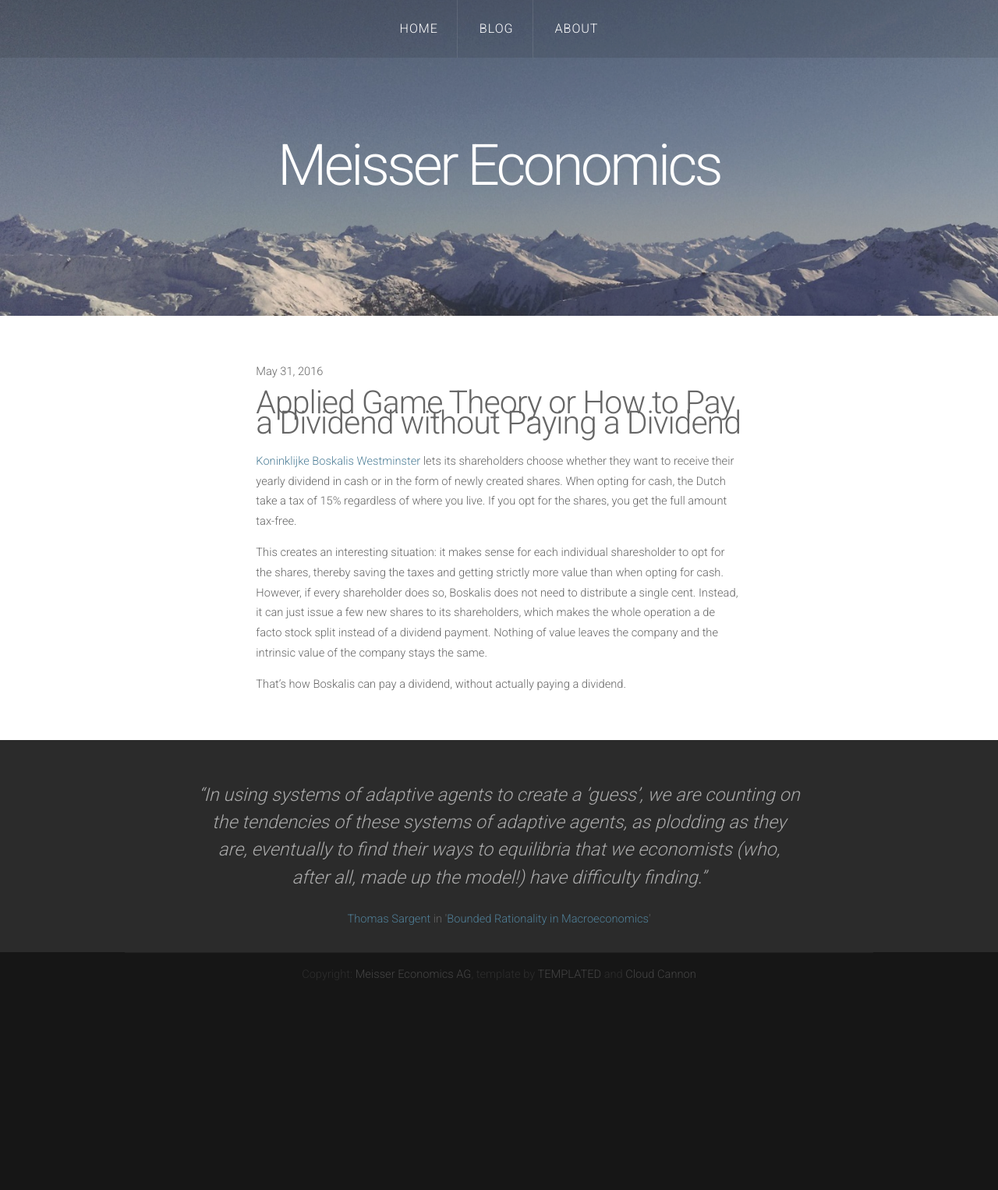
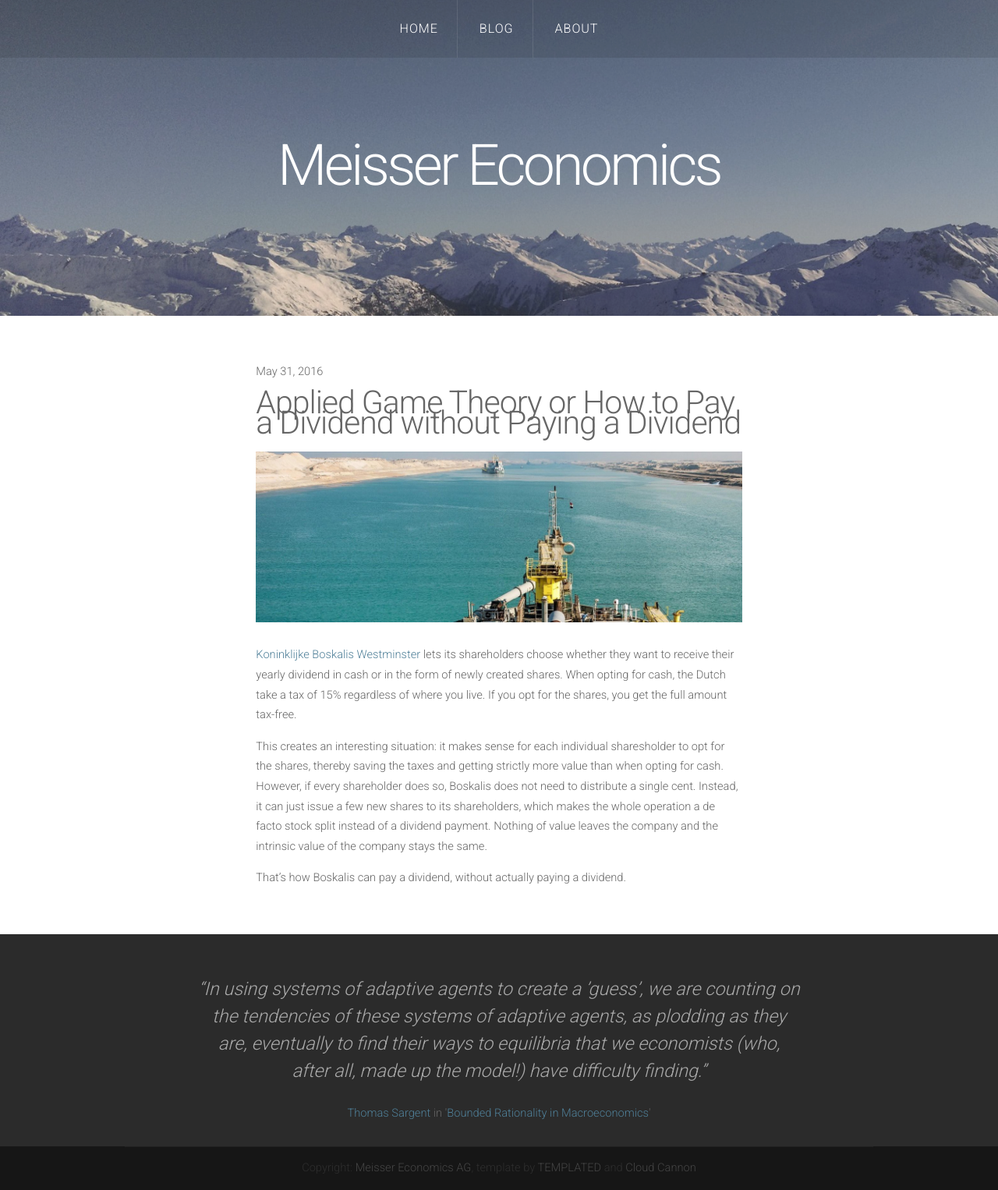
Before and after one commit to meisserecon/www, a Jekyll site: the page built from _posts/2016-05-31-Boskalis.md, in a window 1280 px wide. Shown: the whole page at 78% size. Built offline with Jekyll 4.4.1, drawn with Linux system fonts in a browser that asks for light colours; nearby versions of some CDN libraries; before the commit the page ends 1277 px from its top, so only the background shows below that.

Commit message:
Update 2016-05-31-Boskalis.md

```diff
--- a/_posts/2016-05-31-Boskalis.md
+++ b/_posts/2016-05-31-Boskalis.md
@@ -2,6 +2,8 @@
 layout: post
 title: Applied Game Theory or How to Pay a Dividend without Paying a Dividend
 ---
+<p><img src="/assets/images/boskalis.jpg" alt="" class="image full"></p>
+
 <a href="boskalis.com">Koninklijke Boskalis Westminster</a> lets its shareholders choose whether they want to receive their yearly
 dividend in cash or in the form of newly created shares. When opting for cash, the Dutch take a tax of 15% regardless of where you live.
 If you opt for the shares, you get the full amount tax-free.
```
